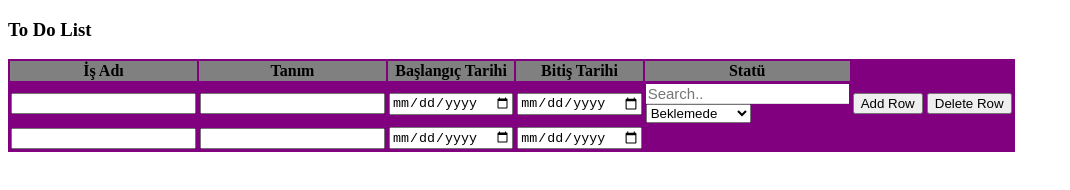
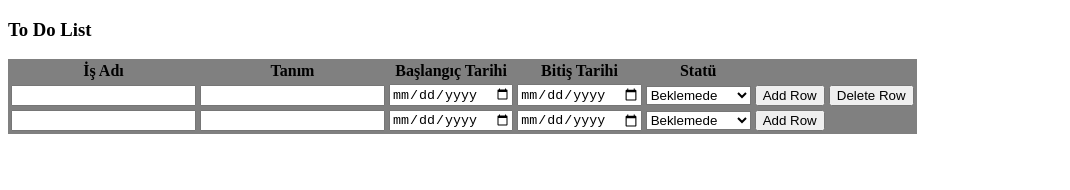
Before and after one commit to saadetcengel/task, a plain HTML site: page index.html in a window 1280 px wide. Both pictures are taken after a click on the button "Add Row". Shown: the whole page, without its empty margins (0-1070 px from the left). Drawn offline with Linux system fonts and the light colour scheme.

Commit message:
Update index.html

```diff
--- a/index.html
+++ b/index.html
@@ -13,18 +13,12 @@
                 cell = row.insertCell(i);
                 var copycel = document.getElementById('col'+i).innerHTML;
                 cell.innerHTML=copycel;
-                if(i == 3){
-                    var radioinput = document.getElementById('col3').getElementsByTagName('input');
-                    for(var j = 0; j <= radioinput.length; j++) {
-                        if(radioinput[j].type == 'radio') {
-                            var rownum = rowCount;
-                            radioinput[j].name = 'gender['+rownum+']';
-                        }
-                    }
+                if(i == 4){
+                    var button = document.getElementById('col4').getElementsByTagName('input');
                 }
             }
         }
-                function deleteRows(){
+            function deleteRows(){
             var table = document.getElementById('emptbl');
             var rowCount = table.rows.length;
             if(rowCount > '2'){
@@ -39,47 +33,26 @@
         var today = new Date().toISOString().split('T')[0];
         document.getElementsByName("setTodaysDate")[0].setAttribute('min', today);
          }
-         function filterFunction() {
-  var input, filter, ul, li, a, i;
-  input = document.getElementById("myInput");
-  filter = input.value.toUpperCase();
-  div = document.getElementById("mySelect");
-  a = div.getElementsByTagName("a");
-  for (i = 0; i < a.length; i++) {
-    txtValue = a[i].textContent || a[i].innerText;
-    if (txtValue.toUpperCase().indexOf(filter) > -1) {
-      a[i].style.display = "";
-    } else {
-      a[i].style.display = "none";
-    }
-  }
-}
+
         </script>
         <style>
-            #myInput {
-  box-sizing: border-box;
-  background-image: url('searchicon.png');
-  background-position: 14px 12px;
-  background-repeat: no-repeat;
-  font-size: 15px;
-  border: none;
-  border-bottom: 1px solid #ddd;
-}
-#myInput:focus {outline: 3px solid #ddd;}
+        .greenText{ background-color:green; }
 
+        .blueText{ background-color:blue; }
+
+        .whiteText{ background-color:white; }
         </style>
 </head>
 <body>
     <h3>To Do List</h3>
 
-    <table   id="emptbl" bgcolor="purple" width="700">
+    <table   id="emptbl" bgcolor="grey" width="700">
         <tr bgcolor="grey">
             <th width="100">İş Adı</th>
             <th width="100">Tanım</th>
             <th width="100">Başlangıç Tarihi</th>
             <th width="100">Bitiş Tarihi</th>
             <th width="100">Statü</th>
-
         </tr>
         <tr>
             <td id="col0">
@@ -95,13 +68,10 @@
              <input type="date" name="endDate">
             </td>
             <td id="col4">
-                <div>
-                    <input type="text" placeholder="Search.." id="myInput" onkeyup="filterFunction()">
-                </div>
-                <select name="statu" id="col4">
-                    <option value="beklemede">Beklemede</option>
-                    <option value="devam">Devam ediyor</option>
-                    <option value="tamamlandı ">Tamamlandı </option>
+                <select name="statu" id="col4" class="whiteText" onchange="this.className=this.options[this.selectedIndex].className" >
+                    <option class="whiteText" value="beklemede">Beklemede</option>
+                    <option class="blueText" value="devam">Devam ediyor</option>
+                    <option class="greenText" value="tamamlandı ">Tamamlandı </option>
                 </select>
              </td>
              <td id="col5"><input type="button" value="Add Row" onclick="addRows()"/>
```
